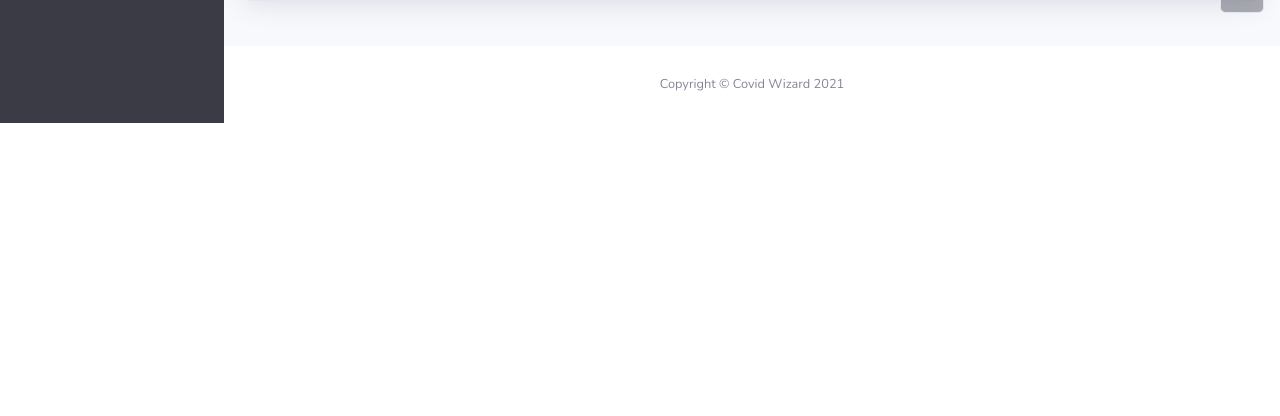
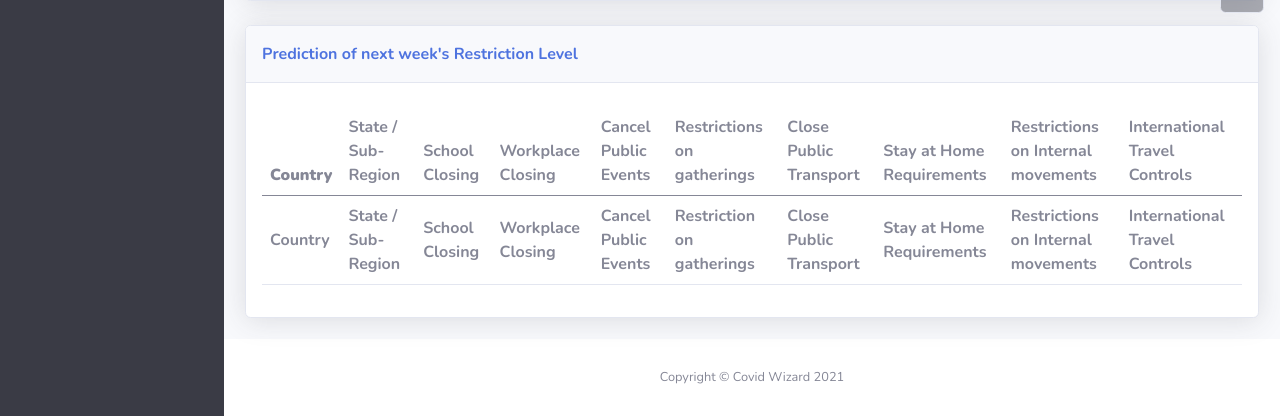
Before and after one commit to Adi-19/CovidWizard, a Flask app: template templates/analysis-2.html in a window 1280 px wide. Shown: the part 771-1187 px from the top of the page. Before the commit the page ends 894 px from the top, so only its background shows below. Run offline with Flask 3, Linux system fonts and the light colour scheme; the template is opened without the code that fills it, so the values that code supplies are empty; parts of the project's set-up code (start-up, migrations or seed data) failed here and were passed over; some libraries are stand-ins or nearby versions.

Commit message:
Add Restriction Level Prediction

```diff
--- a/app.py
+++ b/app.py
@@ -202,10 +202,19 @@ def analysis1():
     reset_home()
     return render_template('analysis-1.html')
 
+def changeencode(data, cols):
+    for col in cols:
+        data[col] = data[col].astype('str').str.encode('utf-8')
+    return data
+
 @server.route('/analysis-2')
 def analysis2():
     reset_home()
-    return render_template('analysis-2.html')
+    prediction, increase, decrease = oxgormint.predict_bstpolicy()
+    prediction = prediction.values.tolist()
+    increase = increase.tolist()
+    decrease = decrease.tolist()
+    return render_template('analysis-2.html', prediction=prediction, increase=increase, decrease=decrease)
 
 @server.route('/analysis-3')
 def analysis3():
--- a/templates/analysis-2.html
+++ b/templates/analysis-2.html
@@ -13,4 +13,65 @@
         <iframe src="{{ url_for('/policycc/') }}" style="max-width: 100%; max-height: 100%; width: 1200px; height: 400px"></iframe>
     </div>
 </div>
+
+<div class="card shadow">
+    <div class="card-header py-3">
+        <p class="text-primary m-0 fw-bold">Prediction of next week's Restriction Level</p>
+    </div>
+    <div class="card-body">
+        <div class="table-responsive table mt-2" id="dataTable" role="grid" aria-describedby="dataTable_info">
+            <table class="table my-0" id="dataTable">
+                <thead>
+                    <tr>
+                        <th><br /><strong>Country</strong><br /></th>
+                        <th>State / Sub-Region</th>
+                        <th>School Closing</th>
+                        <th>Workplace Closing</th>
+                        <th>Cancel Public Events</th>
+                        <th>Restrictions on gatherings</th>
+                        <th>Close Public Transport</th>
+                        <th>Stay at Home Requirements</th>
+                        <th>Restrictions on Internal movements</th>
+                        <th>International Travel Controls</th>
+                    </tr>
+                </thead>
+                <tbody>
+                    {% for i in range(prediction|length) %}
+                    {% if i%2==0 %}
+                    <tr style="background: #e6e6e6;">
+                        {% else %}
+                    <tr>
+                        {% endif %}
+                        {%for j in range(10) %}
+                        <td>
+                            {{ prediction[i][j] }}
+                            {% if j>1 %}
+                            {% if increase[i][j-2] %}
+                            <i class="fas fa-arrow-up" style="color: rgb(241,79,79);"></i>
+                            {% elif decrease[i][j-2] %}
+                            <i class="fas fa-arrow-down" style="color: rgb(178,90,229);"></i>
+                            {% endif %}
+                            {% endif %}
+                        </td>
+                        {% endfor %}
+                        {% endfor %}
+                </tbody>
+                <tfoot>
+                    <tr>
+                        <td><strong>Country<br /></strong></td>
+                        <td><strong>State / Sub-Region<br /></strong></td>
+                        <td><strong>School Closing<br /></strong></td>
+                        <td><strong>Workplace Closing</strong></td>
+                        <td><strong>Cancel Public Events</strong></td>
+                        <td><strong>Restriction on gatherings</strong></td>
+                        <td><strong>Close Public Transport</strong></td>
+                        <td><strong>Stay at Home Requirements</strong></td>
+                        <td><strong>Restrictions on Internal movements</strong></td>
+                        <td><strong>International Travel Controls</strong></td>
+                    </tr>
+                </tfoot>
+            </table>
+        </div>
+    </div>
+</div>
 {% endblock %}
```
Also changed, not shown: maps_viz.py (+49 -7 lines).
